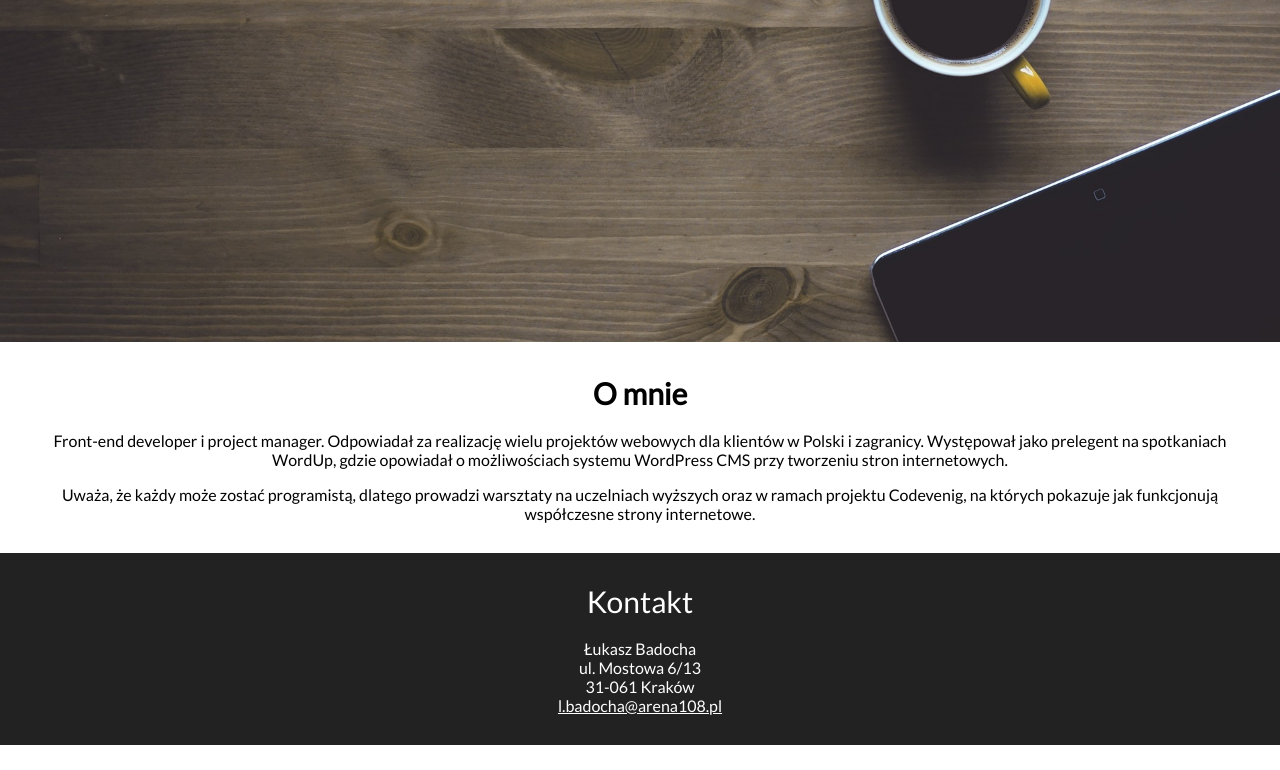
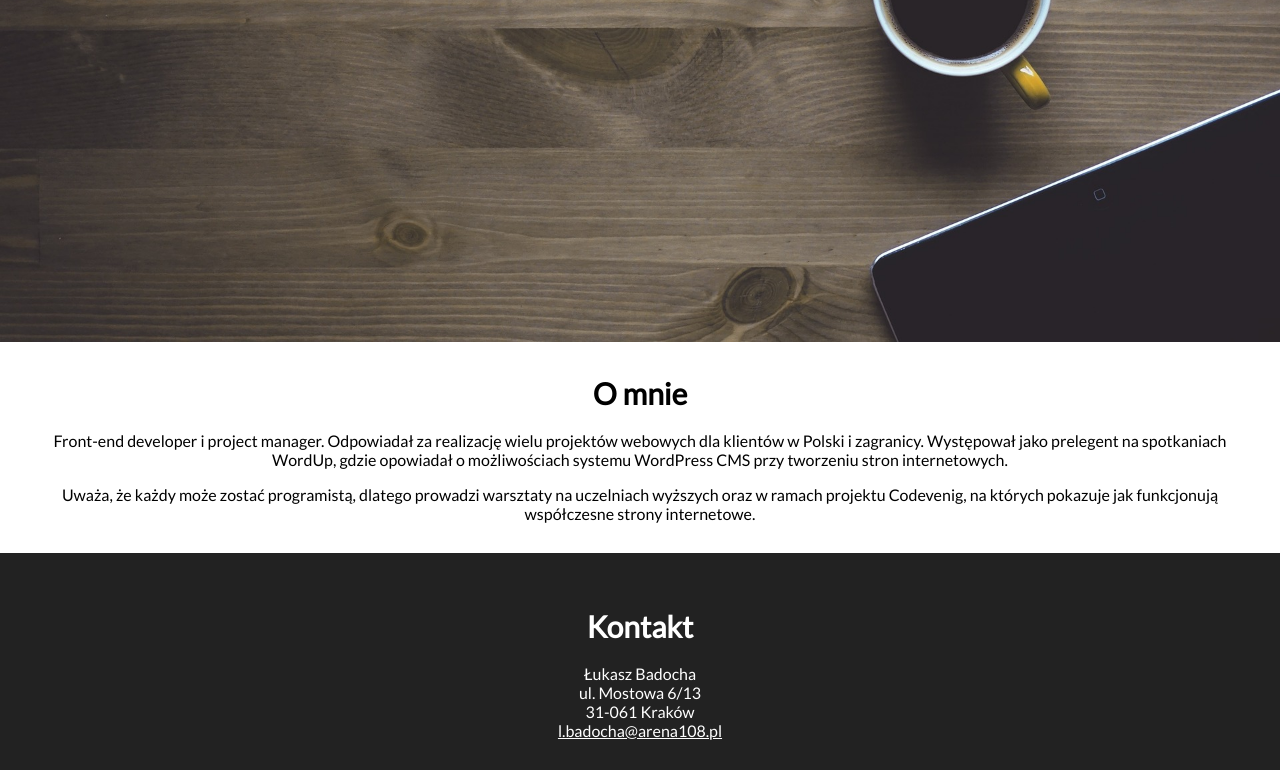
Before and after one commit to 5piotrlew/html5, a plain HTML site: page index.html in a window 1280 px wide. Shown: the part 578-1348 px from the top of the page. Before the commit the page ends 1323 px from the top, so only its background shows below. Drawn offline with Linux system fonts and the light colour scheme.

Commit message:
kolejne h2

```diff
--- a/index.html
+++ b/index.html
@@ -37,7 +37,7 @@
 
 
   <footer id="contact">
-    <div id="contact-header">Kontakt</div>
+    <h2 id="contact-header">Kontakt</h2>
     <div id="contact-content">
       Łukasz Badocha<br />
       ul. Mostowa 6/13<br />
```
